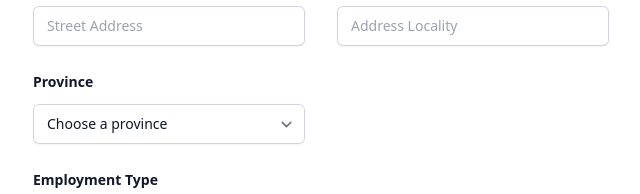
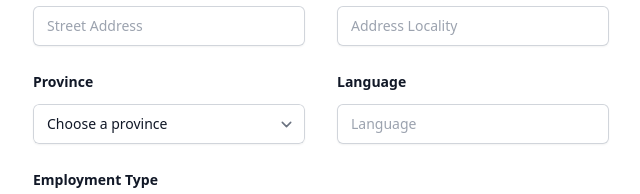
Before and after one commit to Vero-Ventures/job-bank, a Next.js app: page /admin-panel/postingDetails in a window 1280 px wide. Shown: the part 142-336 px from the top of the page, without its empty margins (319-959 px from the left). Built offline with nearby package versions, Linux system fonts and the light colour scheme; no server answers.

Commit message:
Added Language field

```diff
--- a/src/app/admin-panel/postingDetails/page.js
+++ b/src/app/admin-panel/postingDetails/page.js
@@ -152,7 +152,22 @@ export default function DetailsPage() {
               </select>
             </div>
           </div>
-
+          <div>
+            <label className="block text-sm font-semibold leading-6 text-gray-900">
+              Language
+            </label>
+            <div className="mt-2.5">
+              <input
+                type="text"
+                name="language"
+                value={jobPosting.language || ''}
+                onChange={handleChange}
+                placeholder="Language"
+                required
+                className="block w-full rounded-md border-0 px-3.5 py-2 text-gray-900 shadow-sm ring-1 ring-inset ring-gray-300 placeholder:text-gray-400 focus:ring-2 focus:ring-inset focus:ring-indigo-600 sm:text-sm sm:leading-6"
+              />
+            </div>
+          </div>
           <div className="sm:col-span-2">
             <label className="block text-sm font-semibold leading-6 text-gray-900">
               Employment Type
--- a/src/app/api/posting.js
+++ b/src/app/api/posting.js
@@ -6,6 +6,7 @@ export default new mongoose.Schema({
   streetAddress: String,
   addressLocality: String,
   addressRegion: String,
+  language: String,
   minCompValue: String,
   maxCompValue: String,
   compTimeUnit: String,
--- a/src/components/ui/addJobPostingForm.jsx
+++ b/src/components/ui/addJobPostingForm.jsx
@@ -10,6 +10,7 @@ const AddJobPostingForm = ({ onSubmit, email }) => {
     streetAddress: '',
     addressLocality: '',
     addressRegion: '',
+    language: '',
     employmentType: '',
     employmentSubType: '',
     minCompValue: '',
@@ -141,7 +142,22 @@ const AddJobPostingForm = ({ onSubmit, email }) => {
               </select>
             </div>
           </div>
-
+          <div>
+            <label className="block text-sm font-semibold leading-6 text-gray-900">
+              Language
+            </label>
+            <div className="mt-2.5">
+              <input
+                type="text"
+                name="language"
+                value={formData.language}
+                onChange={handleChange}
+                placeholder="Language"
+                required
+                className="block w-full rounded-md border-0 px-3.5 py-2 text-gray-900 shadow-sm ring-1 ring-inset ring-gray-300 placeholder:text-gray-400 focus:ring-2 focus:ring-inset focus:ring-indigo-600 sm:text-sm sm:leading-6"
+              />
+            </div>
+          </div>
           <div className="sm:col-span-2">
             <label className="block text-sm font-semibold leading-6 text-gray-900">
               Employment Type
```
